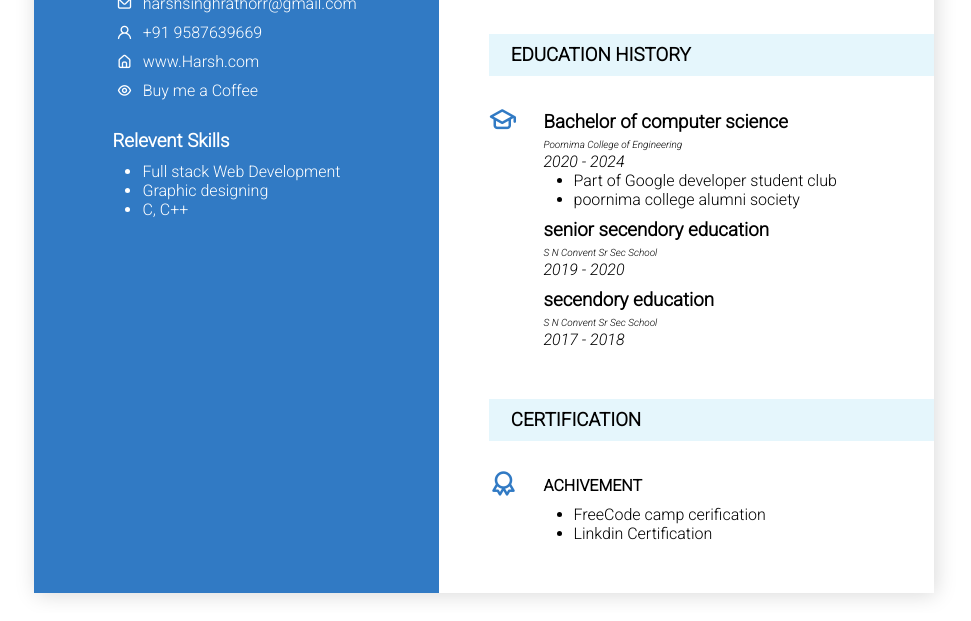
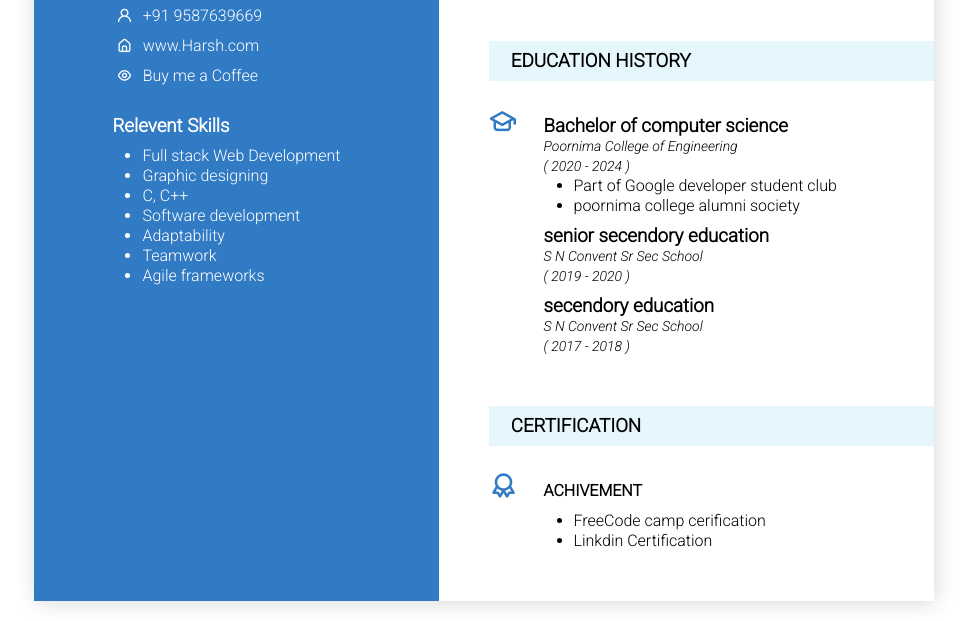
Before and after one commit to GodfatherOPP/Web-Bootcamp, a plain HTML site: page Day5/index.html in a window 1280 px wide. Shown: the part 489-1110 px from the top of the page, without its empty margins (156-1127 px from the left). Drawn offline with nearby package versions, Linux system fonts and the light colour scheme.

Commit message:
task 5 updated

```diff
--- a/Day5/index.html
+++ b/Day5/index.html
@@ -61,6 +61,10 @@
               <li>Full stack Web Development</li>
               <li>Graphic designing</li>
               <li>C, C++</li>
+              <li>Software development</li>
+              <li>Adaptability</li>
+              <li>Teamwork</li>
+              <li>Agile frameworks</li>
             </ul>
           </div>
         </div>
@@ -77,7 +81,7 @@
               <span class="content_details_part"><i>CricketShala</i></span
               ><br />
               <span class="content_details_time"
-                ><i>july 2021 - sept 2021</i></span
+                ><i>( july 2021 - sept 2021 )</i></span
               ><br />
               <ul>
                 <li>
@@ -103,7 +107,7 @@
                 ><i>web development projects</i></span
               ><br />
               <span class="content_details_time"
-                ><i>july 2020 - sept 2022</i></span
+                ><i>( july 2020 - sept 2022 )</i></span
               ><br />
               <ul>
                 <li>portfolio website</li>
@@ -126,7 +130,7 @@
                 <span class="content_details_part"
                   ><i>Poornima College of Engineering</i></span
                 ><br />
-                <span class="content_details_time"><i>2020 - 2024</i></span
+                <span class="content_details_time"><i>( 2020 - 2024 )</i></span
                 ><br />
                 <ul>
                   <li>Part of Google developer student club</li>
@@ -141,7 +145,7 @@
                 <span class="content_details_part"
                   ><i>S N Convent Sr Sec School </i></span
                 ><br />
-                <span class="content_details_time"><i>2019 - 2020</i></span
+                <span class="content_details_time"><i>( 2019 - 2020 )</i></span
                 ><br />
               </div>
               <div class="content_details">
@@ -149,7 +153,7 @@
                 <span class="content_details_part"
                   ><i>S N Convent Sr Sec School </i></span
                 ><br />
-                <span class="content_details_time"><i>2017 - 2018</i></span
+                <span class="content_details_time"><i>( 2017 - 2018 )</i></span
                 ><br />
               </div>
             </div>
--- a/Day5/style.css
+++ b/Day5/style.css
@@ -13,6 +13,7 @@ main {
   display: flex;
   box-shadow: 2px 2px 20px rgba(0, 0, 0, 0.15);
   max-width: 900px;
+  line-height: 20px;
 }
 
 .left {
@@ -97,8 +98,9 @@ main {
 .content_details ul {
   margin-left: 30px;
 }
-.content_details_part {
-  font-size: 10px;
+.content_details_part,
+.content_details_time {
+  font-size: 14px;
 }
 @media only screen and (max-width: 660px) {
   main {
```
